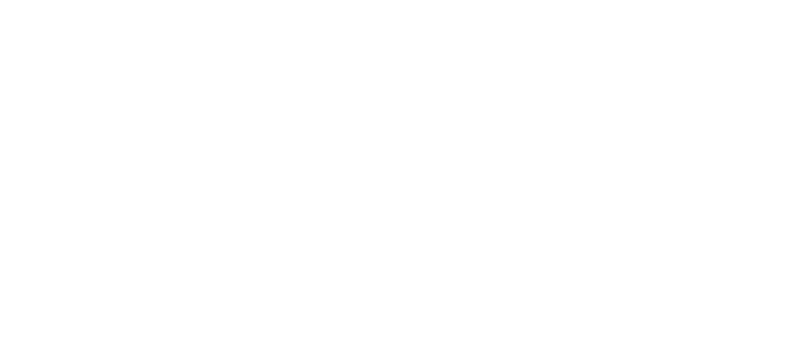
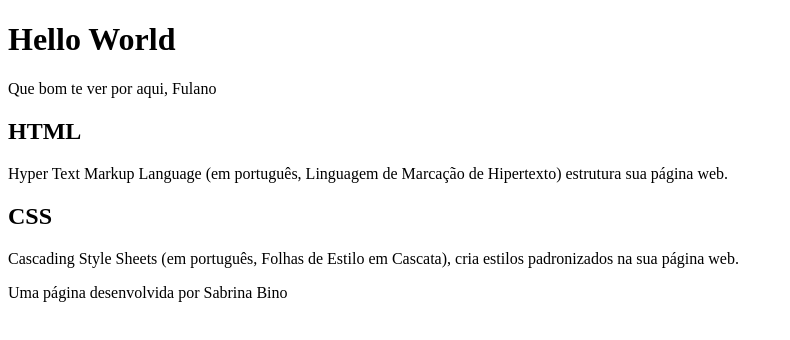
Before and after one commit to BinoSabrina/Hello-Word, a plain HTML site: page index.html in a window 1280 px wide. Shown: the whole page, without its empty margins (0-790 px from the left). Drawn offline with Linux system fonts and the light colour scheme.

Commit message:
Add files via upload

```diff
--- a/index.html
+++ b/index.html
@@ -6,6 +6,24 @@
     <title>Hello World</title>
 </head>
 <body>
+    <header>
+        <h1>Hello World</h1>
+        <p>Que bom te ver por aqui, Fulano</p>
 
+    </header>
+
+    <section>
+        <h2>HTML</h2>
+        <P>Hyper Text Markup Language (em português, Linguagem de Marcação de Hipertexto) estrutura sua página web.</P>
+
+        <h2>CSS</h2>
+        <P>Cascading Style Sheets (em português, Folhas de Estilo em Cascata), cria estilos padronizados na sua página web.</P>
+
+    </section>
+
+    <footer>
+        <p>Uma página desenvolvida por Sabrina Bino</p>
+
+    </footer>
 </body>
 </html>
```
